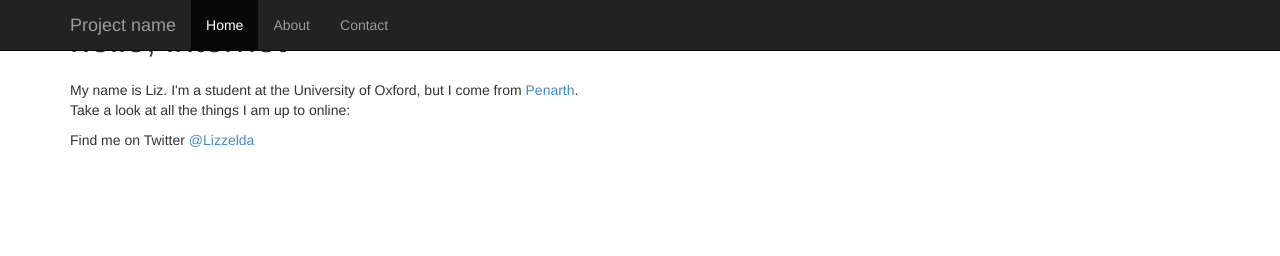
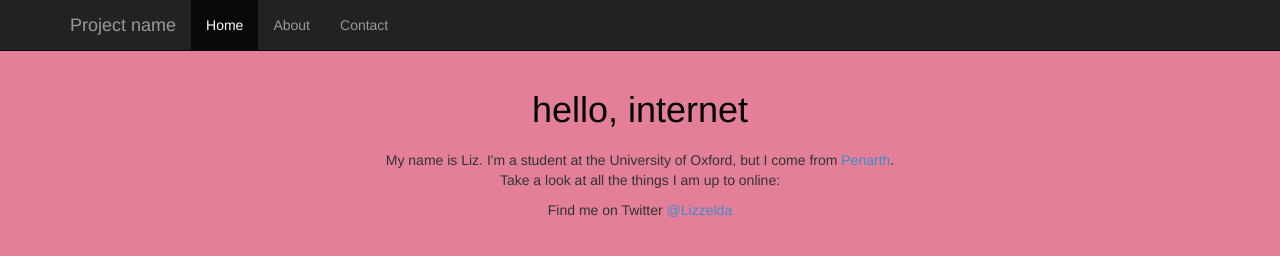
Before and after one commit to lizzelda/first_site, a plain HTML site: page index.html in a window 1280 px wide. Drawn offline with nearby package versions, Linux system fonts and the light colour scheme.

Commit message:
fixed css issue

```diff
--- a/index.html
+++ b/index.html
@@ -12,7 +12,7 @@
 
     <!-- Bootstrap core CSS -->
     <link href="dist/css/bootstrap.css" rel="stylesheet">
-    <link href="style.css">
+    <link rel="stylesheet" type="text/css" href="style.css">
   </head>
 
   <body>
--- a/style.css
+++ b/style.css
@@ -6,7 +6,7 @@ body {
 	}
 	h1 {
 		margin: 0 auto;
-		color: rgba(0,0,0,.5);
+		color: black;
 	}
 	.starter-template{
 		margin: 20px,0,0,0;
```
